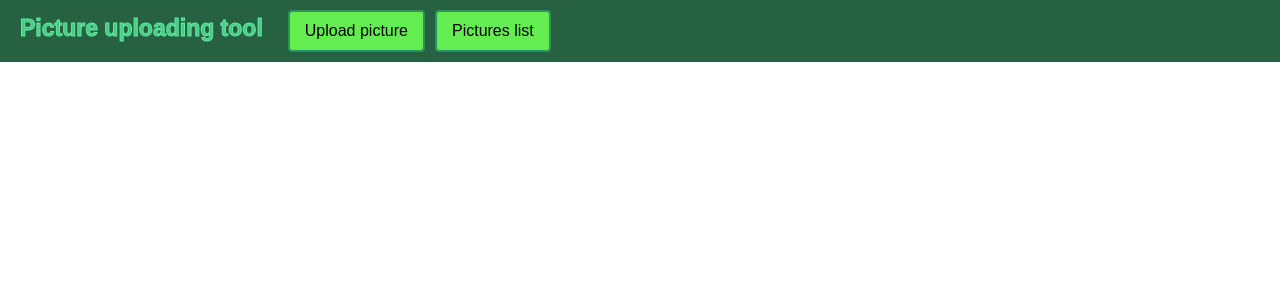
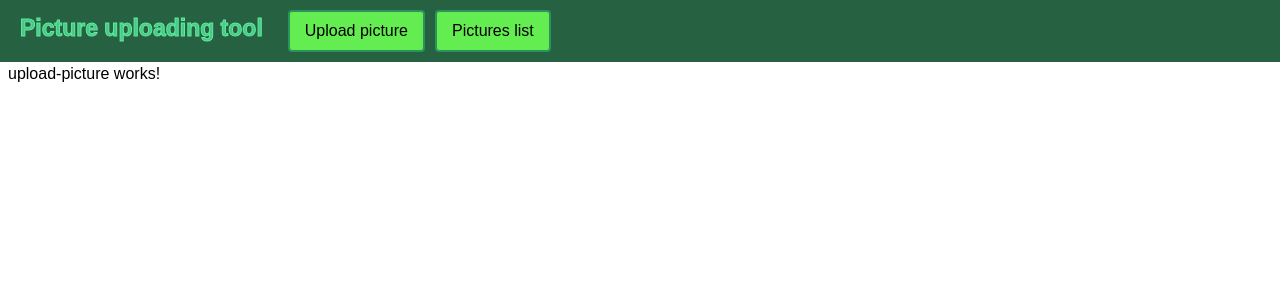
Before and after one commit to pajakpawel/PicturesUploadingTool, an Angular app in the folder Frontend/: page /upload-picture in a window 1280 px wide. Shown: the top 300 px of the page. Built offline with nearby package versions, Linux system fonts and the light colour scheme.

Commit message:
Wrapped components in containers

```diff
--- a/Frontend/src/app/pictures-list/pictures-list.component.html
+++ b/Frontend/src/app/pictures-list/pictures-list.component.html
@@ -1 +1,3 @@
-<p>pictures-list works!</p>
+<div class="container">
+  <p>pictures-list works!</p>
+</div>
--- a/Frontend/src/app/upload-picture/upload-picture.component.html
+++ b/Frontend/src/app/upload-picture/upload-picture.component.html
@@ -1 +1,3 @@
-<p>upload-picture works!</p>
+<div class="container">
+  <p>upload-picture works!</p>
+</div>
```
